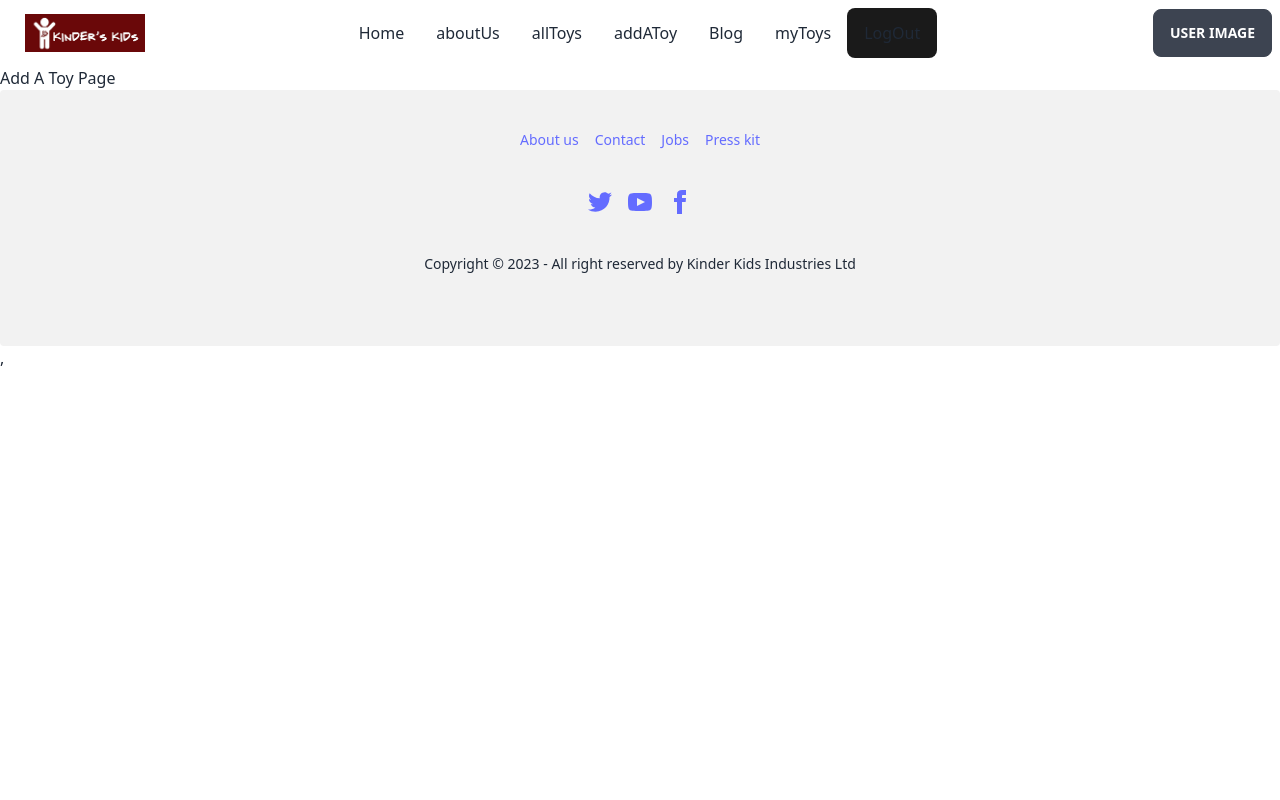
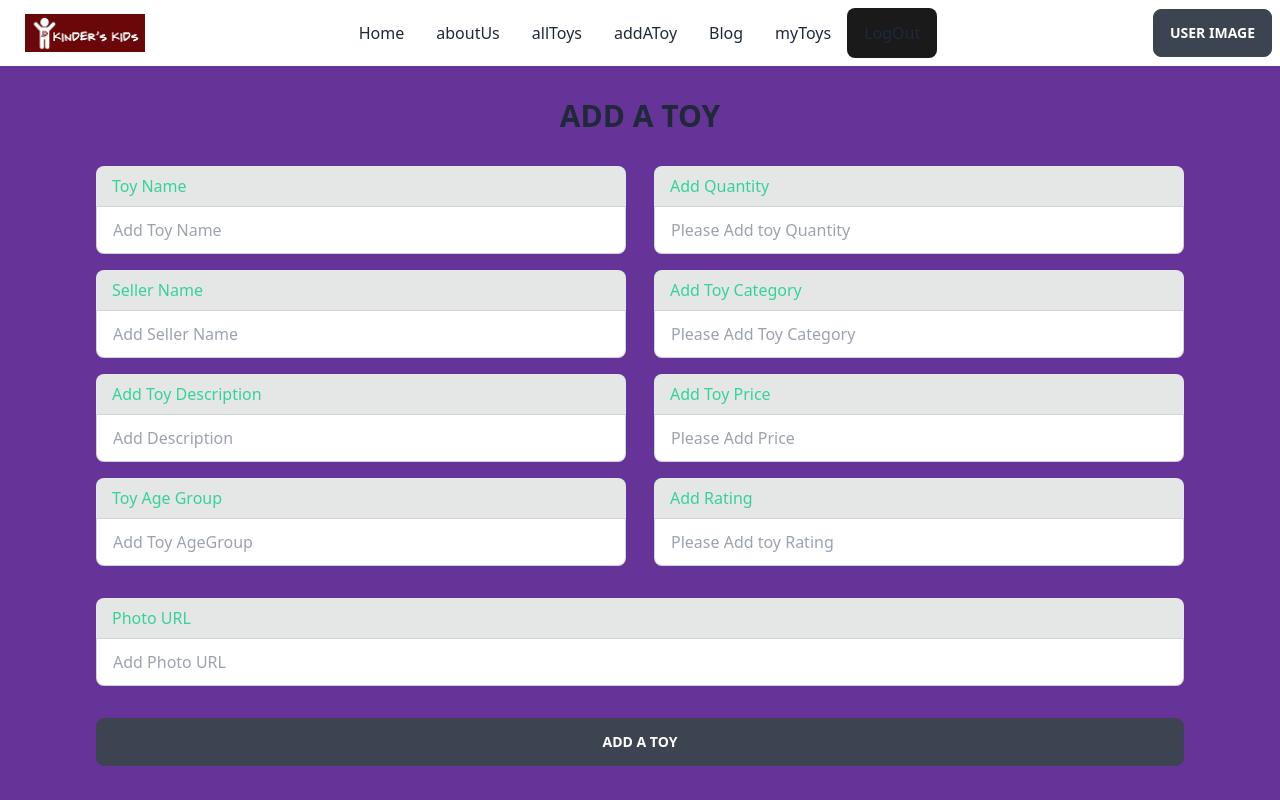
Before and after one commit to kabirshuvo/kinder-kids-kingdom-client, a React (Vite) app: page /addatoy in a window 1280 px wide. Shown: the top 800 px of the page. Built offline with nearby package versions, Linux system fonts and the light colour scheme; no server answers; sample sign-in values are in the browser's storage.

Commit message:
Getting all input info in console from AddAToy input fields

```diff
--- a/package.json
+++ b/package.json
@@ -18,7 +18,8 @@
     "react-dom": "^18.2.0",
     "react-icons": "^4.8.0",
     "react-router-dom": "^6.11.2",
-    "sort-by": "^1.2.0"
+    "sort-by": "^1.2.0",
+    "sweetalert2": "^11.7.5"
   },
   "devDependencies": {
     "@types/react": "^18.0.28",
--- a/src/Pages/AddAToy/AddAToy.jsx
+++ b/src/Pages/AddAToy/AddAToy.jsx
@@ -1,12 +1,203 @@
+import Swal from "sweetalert2";
 import useTitle from "../../hooks/usTitle";
 
 
 const AddAToy = () => {
     useTitle('K3 || Add A Toy')
+
+    const handleAddAToy = event => {
+        event.preventDefault();
+        const form = event.target;
+
+        const name = form.name.value;
+        const quantity = form.quantity.value;
+        const seller = form.seller.value;
+        const category = form.category.value;
+        const description = form.description.value;
+        const price = form.price.value;
+        const ageGroup = form.agegroup.value;
+        const rating = form.rating.value;
+        const photoUrl = form.photoUrl.value;
+
+        const newToy = {name, quantity, seller, description, category, price, ageGroup, rating, photoUrl }
+
+        console.log(newToy)
+
+        // now have to send data to the server
+
+    }
+
+
+
     return (
-        <div>
-            <h3>Add A Toy Page</h3>
+        <>
+         <div className="bg-[rebeccapurple]  pt-8 pb-80 px-24">
+      <h3 className="text-3xl text-center mb-8 font-bold">ADD A TOY</h3>
+
+      <form onSubmit={handleAddAToy}>
+        <div className="md:flex gap-7 mb-4">
+          <div className="form-control md:w-1/2">
+
+            {/* ********* Toy-Name ****** */}
+
+            <label className="input-group input-group-vertical">
+              <span className="py-2 text-success">Toy Name</span>
+              <input
+                type="text"
+                name="name"
+                placeholder="Add Toy Name"
+                className="input input-bordered w-full"
+              />
+            </label>
+          </div>
+
+            {/* ********* Toy-Quantity ****** */}
+
+
+          <div className="form-control md:w-1/2">
+
+            <label className="input-group input-group-vertical">
+              <span className="py-2 text-success">Add Quantity</span>
+              <input
+                type="number"
+                name="quantity"
+                placeholder="Please Add toy Quantity"
+                className="input input-bordered w-full"
+              />
+            </label>
+          </div>
+
+            {/* ********* Toy-Seller-Name ****** */}
+
+
         </div>
+        <div className="md:flex gap-7 mb-4">
+          <div className="form-control md:w-1/2">
+
+            <label className="input-group input-group-vertical">
+              <span className="py-2 text-success">Seller Name</span>
+              <input
+                type="text"
+                name="seller"
+                placeholder="Add Seller Name"
+                className="input input-bordered w-full"
+              />
+            </label>
+          </div>
+
+            {/* ********* Toy-Category ****** */}
+
+
+          <div className="form-control md:w-1/2">
+
+            <label className="input-group input-group-vertical">
+              <span className="py-2 text-success">Add Toy Category</span>
+              <input
+                type="text"
+                name="category"
+                placeholder="Please Add Toy Category"
+                className="input input-bordered w-full"
+              />
+            </label>
+          </div>
+
+        </div>
+
+            {/* ********* Toy-Description ****** */}
+
+
+        <div className="md:flex gap-7 mb-4">
+          <div className="form-control md:w-1/2">
+
+            <label className="input-group input-group-vertical">
+              <span className="py-2 text-success">Add Toy Description</span>
+              <input
+                type="text"
+                name="description"
+                placeholder="Add Description "
+                className="input input-bordered w-full"
+              />
+            </label>
+          </div>
+
+            {/* ********* Toy-Price ****** */}
+
+
+          <div className="form-control md:w-1/2">
+
+            <label className="input-group input-group-vertical">
+              <span className="py-2 text-success">Add Toy Price</span>
+              <input
+                type="number"
+                name="price"
+                placeholder="Please Add Price"
+                className="input input-bordered w-full"
+              />
+            </label>
+          </div>
+
+
+
+
+        </div>
+        <div className="md:flex gap-7 mb-4">
+          <div className="form-control md:w-1/2">
+
+            {/* ********* Toy-age-group ****** */}
+
+            <label className="input-group input-group-vertical">
+              <span className="py-2 text-success">Toy Age Group</span>
+              <input
+                type="text"
+                name="agegroup"
+                placeholder="Add Toy AgeGroup"
+                className="input input-bordered w-full"
+              />
+            </label>
+          </div>
+
+            {/* ********* Toy-Ratting ****** */}
+
+
+          <div className="form-control md:w-1/2">
+
+            <label className="input-group input-group-vertical">
+              <span className="py-2 text-success">Add Rating</span>
+              <input
+                type="text"
+                name="rating"
+                placeholder="Please Add toy Rating"
+                className="input input-bordered w-full"
+              />
+            </label>
+          </div>
+
+            {/* ********* Toy-Photo-Url ****** */}
+
+
+        </div>
+        <div className="md:flex gap-7 mb-8">
+          <div className="form-control w-full">
+            <label className="label">
+            </label>
+            <label className="input-group input-group-vertical">
+              <span className="py-2 text-success">Photo URL</span>
+              <input
+                type="text"
+                name="photoUrl"
+                placeholder="Add Photo URL"
+                className="input input-bordered w-full"
+              />
+            </label>
+          </div>
+
+        </div>
+
+        <input className="btn btn-block" type="submit" value="Add A TOY" />
+
+      </form>
+    </div>
+        </>
     );
 };
 
--- a/src/Pages/LogIn/LogIn.jsx
+++ b/src/Pages/LogIn/LogIn.jsx
@@ -1,6 +1,7 @@
 import { useContext, useState } from "react";
 import { Link, useLocation, useNavigate } from "react-router-dom";
 import { AuthContext } from "../../providers/AuthProvider";
+import SocialLogIn from "../../socialLogin/SocialLogIn";
 
 const LogIn = () => {
   const [logInError, setLogInError] = useState('');
@@ -99,6 +100,8 @@ const LogIn = () => {
                   Registration
                 </Link>{" "}
               </p>
+
+              <SocialLogIn></SocialLogIn>
             </div>
           </div>
         </div>
--- a/src/Pages/Register/Register.jsx
+++ b/src/Pages/Register/Register.jsx
@@ -1,6 +1,7 @@
 import { useContext, useState } from "react";
 import { Link, useLocation, useNavigate } from "react-router-dom";
 import { AuthContext } from "../../providers/AuthProvider";
+import SocialLogIn from "../../socialLogin/SocialLogIn";
 
 const Register = () => {
 
@@ -140,6 +141,8 @@ const from = location.state?.from?.pathname || "/";
                     Please LogIn
                   </Link>{" "}
                 </p>
+
+                <SocialLogIn></SocialLogIn>
               </div>
             </div>
           </div>
--- a/src/providers/AuthProvider.jsx
+++ b/src/providers/AuthProvider.jsx
@@ -1,9 +1,11 @@
-import { createUserWithEmailAndPassword, getAuth, onAuthStateChanged, signInWithEmailAndPassword, signOut } from "firebase/auth";
+import { GoogleAuthProvider, createUserWithEmailAndPassword, getAuth, onAuthStateChanged, signInWithEmailAndPassword, signInWithPopup, signOut } from "firebase/auth";
 import { createContext, useEffect, useState } from "react";
 import app from "../firebase/firebase.config";
 
 export const AuthContext = createContext();
+
 const auth = getAuth(app);
+const googleAuthProvider = new GoogleAuthProvider();
 
 const AuthProvider = ({ children }) => {
   const [user, setUser] = useState(null);
@@ -18,6 +20,11 @@ const AuthProvider = ({ children }) => {
     setLoading(true)
     return signInWithEmailAndPassword(auth, email, password)
   }
+
+const signInWithGoogle = () => {
+  setLoading(true)
+  return signInWithPopup(auth, googleAuthProvider);
+}
 
   const logOut = () => {
     setLoading(true);
@@ -40,6 +47,7 @@ const AuthProvider = ({ children }) => {
     loading,
     createUser,
     logIn,
+    signInWithGoogle,
     logOut
   };
 
--- /dev/null
+++ b/src/socialLogin/SocialLogIn.jsx
@@ -0,0 +1,37 @@
+import { useContext } from "react";
+import { useLocation, useNavigate } from "react-router-dom";
+import { AuthContext } from "../providers/AuthProvider";
+
+const SocialLogIn = () => {
+  const { signInWithGoogle } = useContext(AuthContext);
+
+  const location = useLocation();
+  const navigate = useNavigate();
+
+  const from = location.state?.from?.pathname || "/";
+
+  const handlesignInWithGoogle = () => {
+    signInWithGoogle()
+      .then((result) => {
+        console.log(result.user);
+        navigate(from, { replace: true });
+      })
+      .catch((error) => console.error(error));
+  };
+  return (
+    <div>
+      <div className="divider">OR</div>
+      <div className="text-center">
+        <button
+          onClick={handlesignInWithGoogle}
+          className="btn btn-circle btn-outline"
+        >
+          G
+        </button>
+      </div>
+      <div className="divider">LogIn With Google</div>
+    </div>
+  );
+};
+
+export default SocialLogIn;
```
Also changed, not shown: 1 other file (tests, documents, lock files or other folders).
